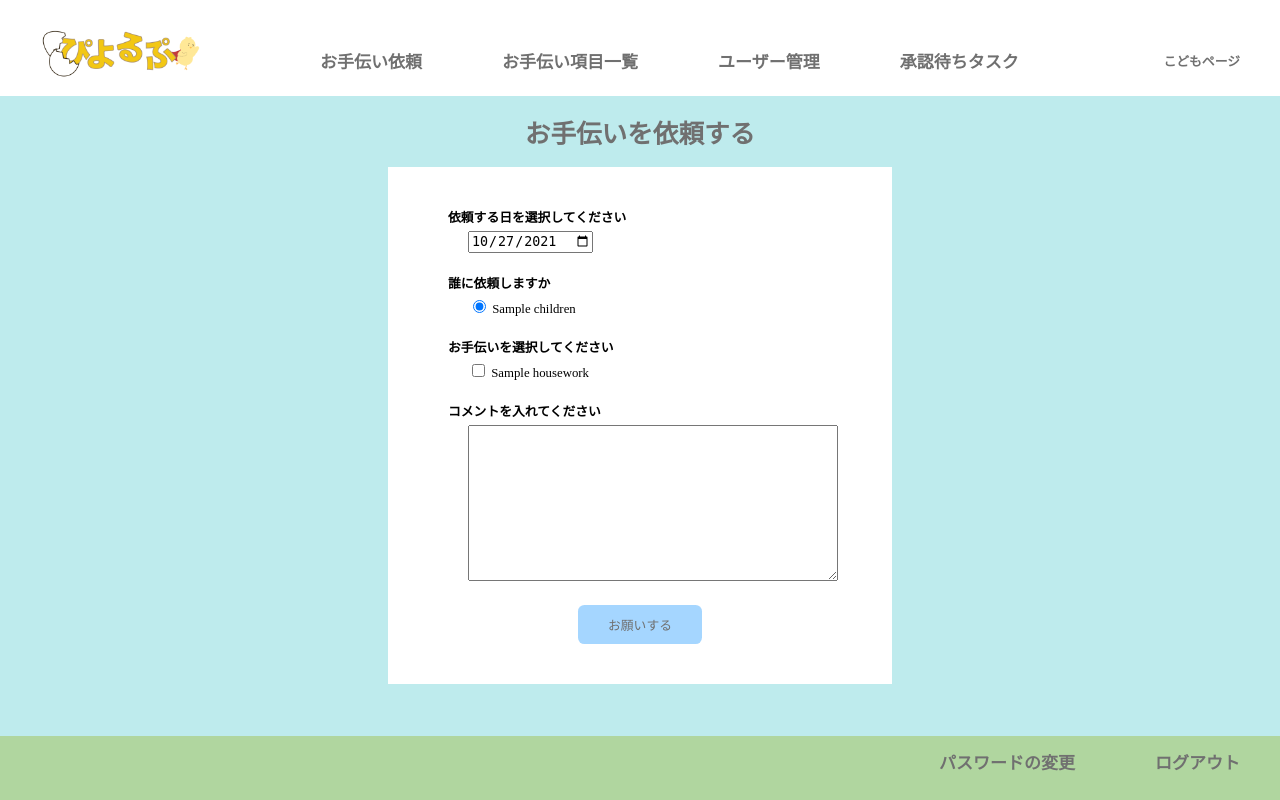
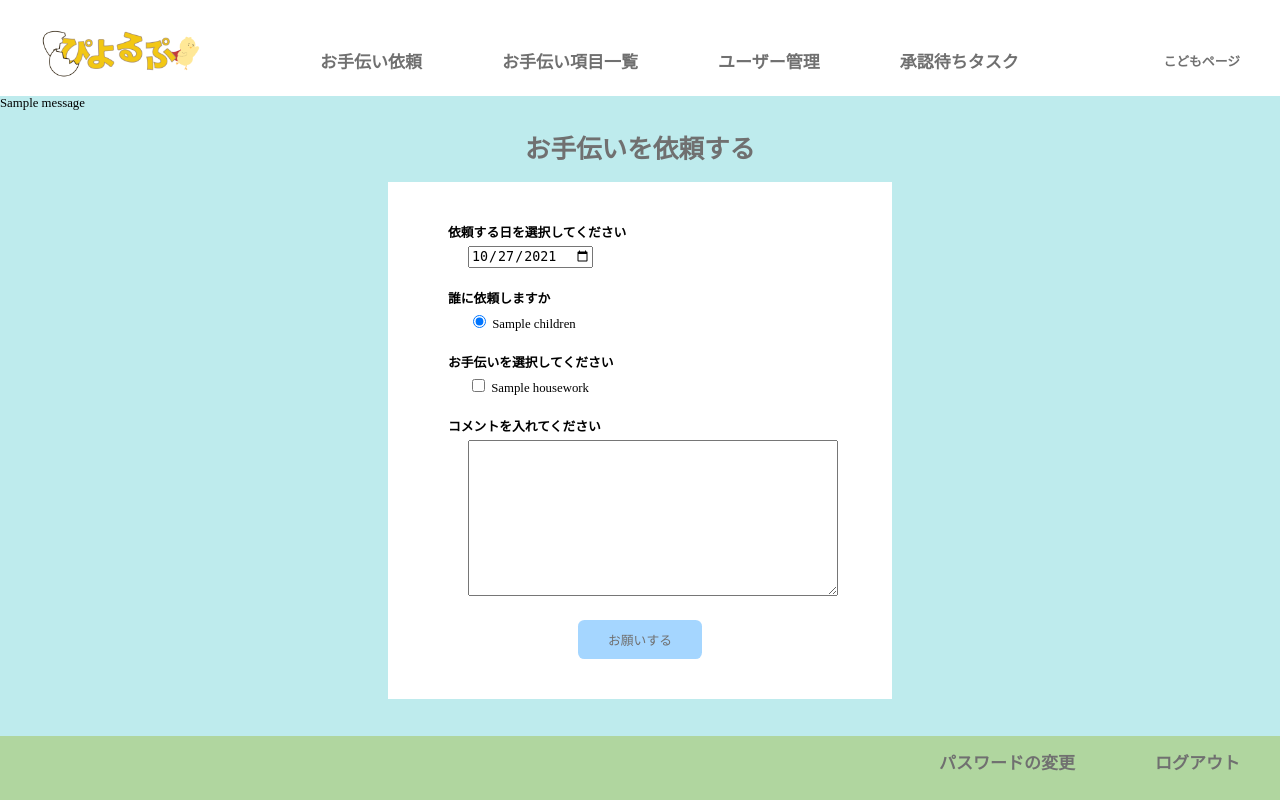
Before and after one commit to omochi8h/codegym_s4, a Django app: page / in a window 1280 px wide. Run offline with Django 3.2, Linux system fonts and the light colour scheme; a user stored in the database is signed in; tables that the repository leaves empty hold one stand-in row (values such as "Sample post"); one stand-in notice (Sample message) is shown; parts of the project's set-up code (start-up, migrations or seed data) failed here and were passed over; some libraries are stand-ins or nearby versions.

Commit message:
10/28 comment

```diff
--- a/help_app/templates/help_app/parent_assign.html
+++ b/help_app/templates/help_app/parent_assign.html
@@ -71,7 +71,11 @@
     <head>
         <title>お手伝いを依頼する</title>
     </head>
-
+    {% if messages %}
+    {% for message in messages %}
+            {{ message }}
+    {% endfor %}
+    {% endif %}
 
     {% block content %}
     <h1 class="page_name">お手伝いを依頼する</h1>
--- a/help_app/views.py
+++ b/help_app/views.py
@@ -27,6 +27,7 @@ import json
 from django.shortcuts import render
 from django.views import generic
 import datetime
+from django.contrib import messages
 
 # from django.contrib.staticfiles.templatetags.staticfiles import static
 
@@ -188,6 +189,7 @@ def parent_assign(request):
 
         for result in results[labels[1]]:
             Tasks(child_id=int(results[labels[0]][0]), parent_id=request.user.id, work_id=int(result),date=results[labels[3]]).save()
+        messages.success(request, 'フォームを送信しました')
         return redirect(parent_assign)
         # return render(request, 'help_app/parent_assign.html', c)
     else:
```
